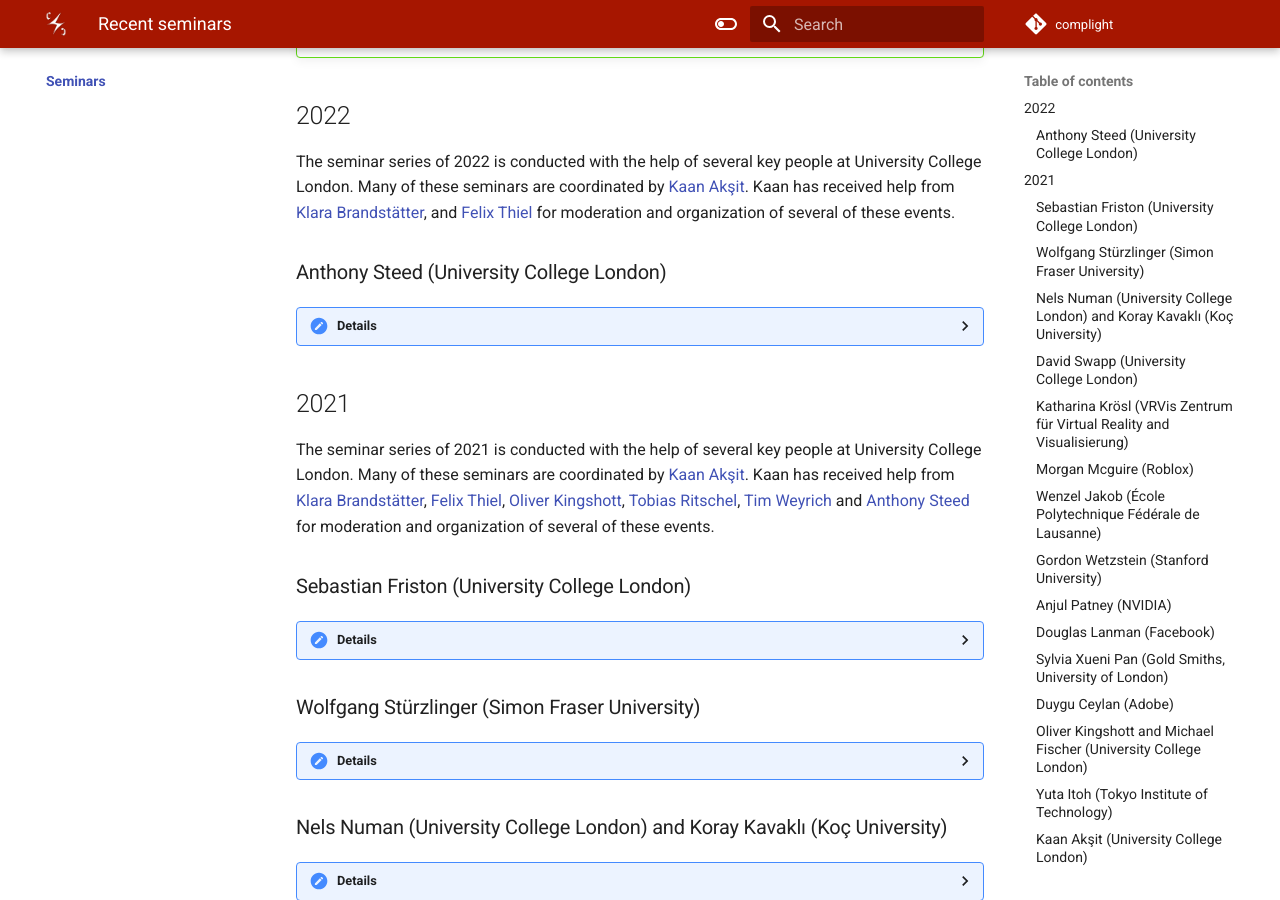
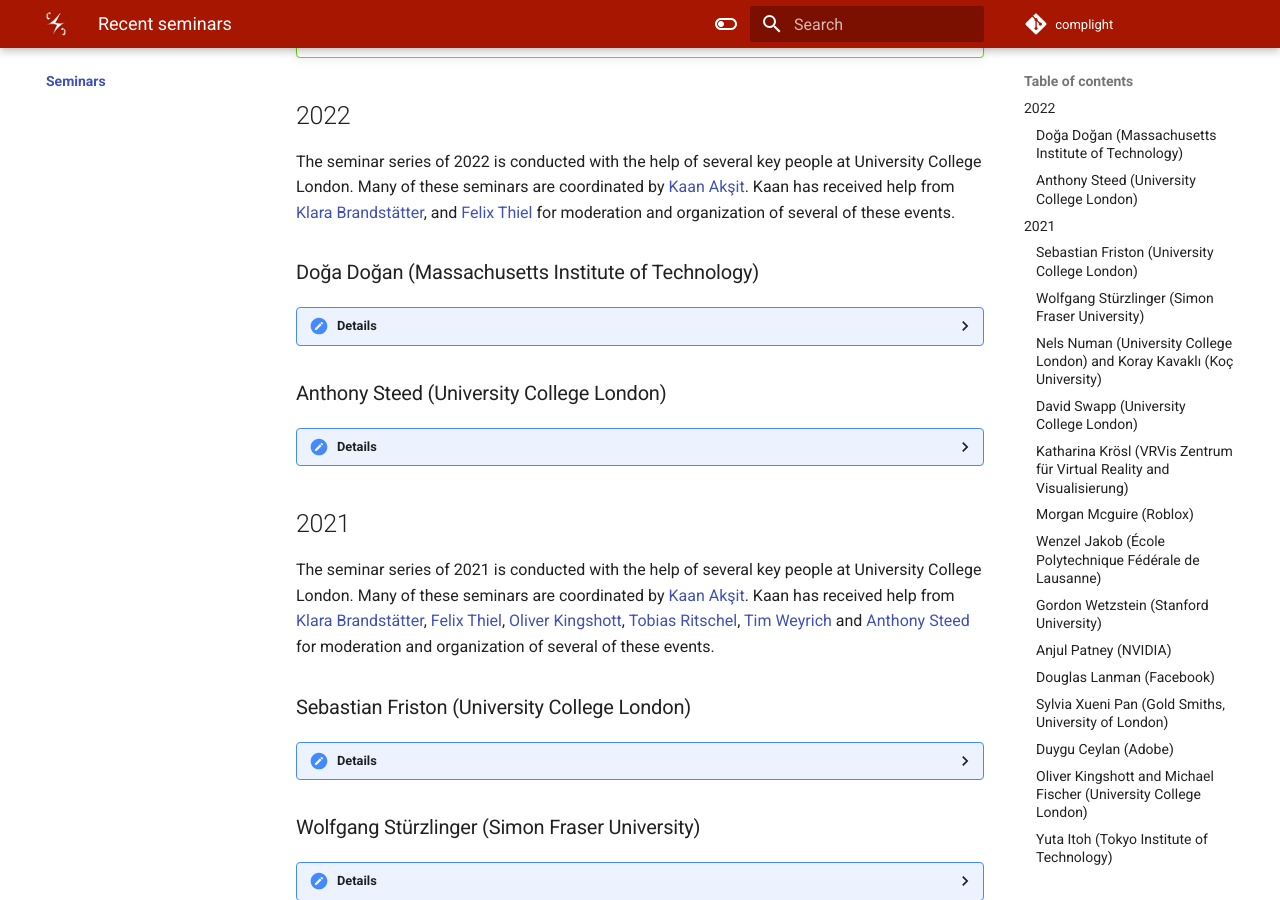
Before and after one commit to complight/complight.github.io, an MkDocs documentation site: the page built from docs/seminars/index.md, in a window 1280 px wide and 900 px high, scrolled down 443 px. Built offline with MkDocs 1.6.1 and Material for MkDocs 9.7.7, drawn with Linux system fonts in a browser that asks for light colours.

Commit message:
Updating seminars page.

```diff
--- a/docs/seminars/index.md
+++ b/docs/seminars/index.md
@@ -10,6 +10,20 @@ Overall, seminars are a blend of internal and external presenters.
 The seminar series of 2022 is conducted with the help of several key people at University College London.
 Many of these seminars are coordinated by [Kaan Akşit](https://kaanaksit.com).
 Kaan has received help from [Klara Brandstätter](https://www.linkedin.com/in/klara-brandst%C3%A4tter-79b72820b?lipi=urn%3Ali%3Apage%3Ad_flagship3_profile_view_base_contact_details%3BxbCdu1E4RmWqTPAsdCipMw%3D%3D), and [Felix Thiel](https://www.linkedin.com/in/felix-thiel-97a22215a?lipi=urn%3Ali%3Apage%3Ad_flagship3_profile_view_base_contact_details%3BGgHpsDNOTWeGPFWcUC5M6A%3D%3D) for moderation and organization of several of these events.
+
+### Doğa Doğan (Massachusetts Institute of Technology)
+??? Details
+    **Date:**
+    16th February 2022
+
+    **Presenter:** Doğa Doğan, Phd Candidate at Massachusetts Institute of Technology
+
+
+    **Title:** Unobtrusive Machine-Readable Tags for Seamless Ineractions with Real-World Objects
+
+
+    **Watch:** [Recording (Password protected)](https://liveuclac-my.sharepoint.com/:v:/g/personal/ucackak_ucl_ac_uk/ETMEDDJOZlROgGpR-YxV-hYBS50vfpDhERSX-qk0sVRgyg?e=f645PW)
+
 
 ### Anthony Steed (University College London)
 ??? Details
```
